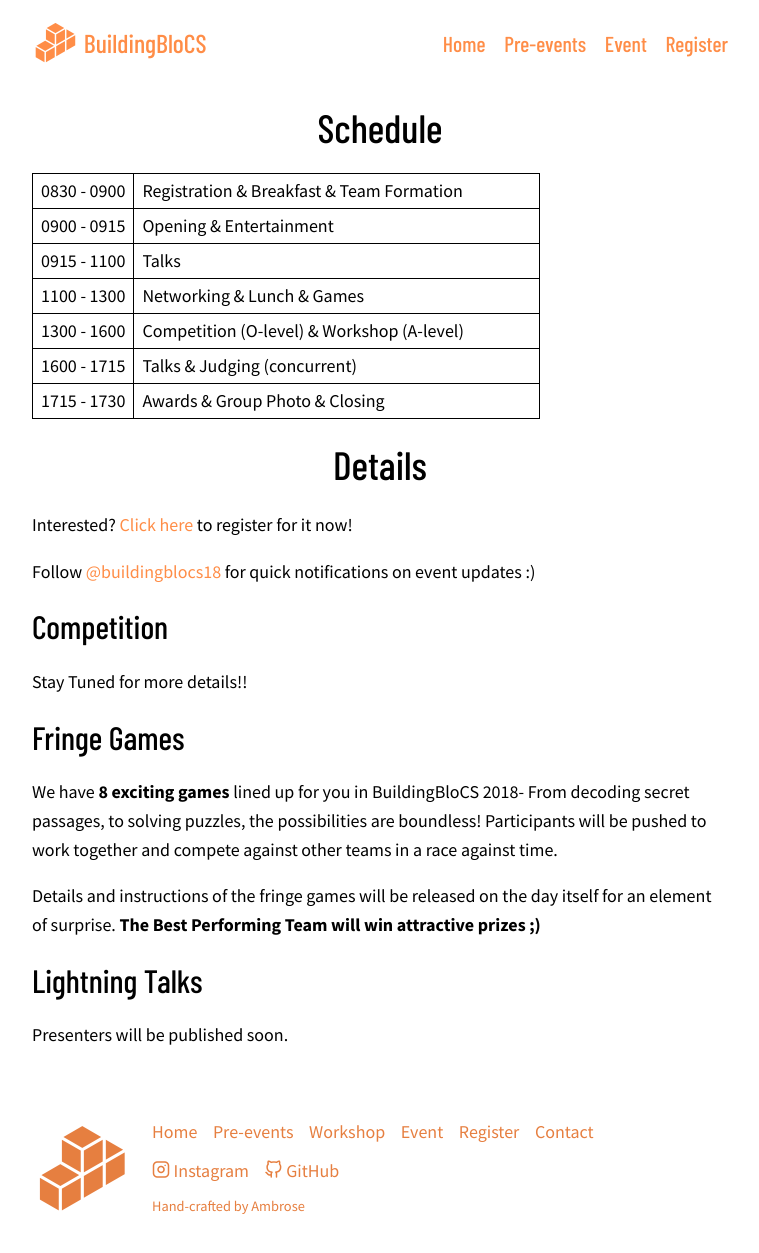
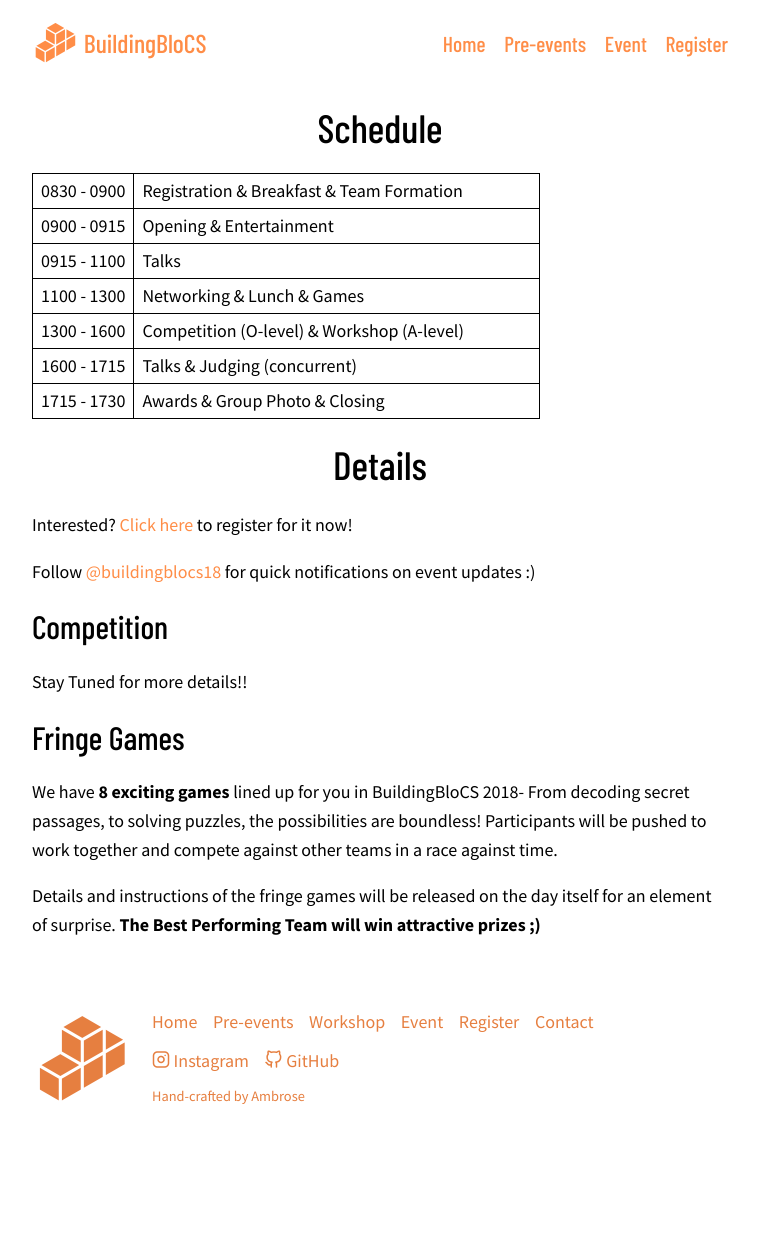
Before and after one commit to buildingblocs/2018, a Jekyll site: the page built from event/index.md, in a window 1280 px wide and 1268 px high. Shown: the top 1253 px of the window, without its empty margins (260-1019 px from the left). Built offline with Jekyll 4.4.1, drawn with Linux system fonts in a browser that asks for light colours; some web fonts are replaced; our own code applies the rules of GitHub Pages for plain Markdown files.

Commit message:
Update index.md

```diff
--- a/event/index.md
+++ b/event/index.md
@@ -33,7 +33,3 @@
 Participants will be pushed to work together and compete against other teams in a race against time.
 
 Details and instructions of the fringe games will be released on the day itself for an element of surprise. **The Best Performing Team will win attractive prizes ;)**
-
-## Lightning Talks
-
-Presenters will be published soon.
```
